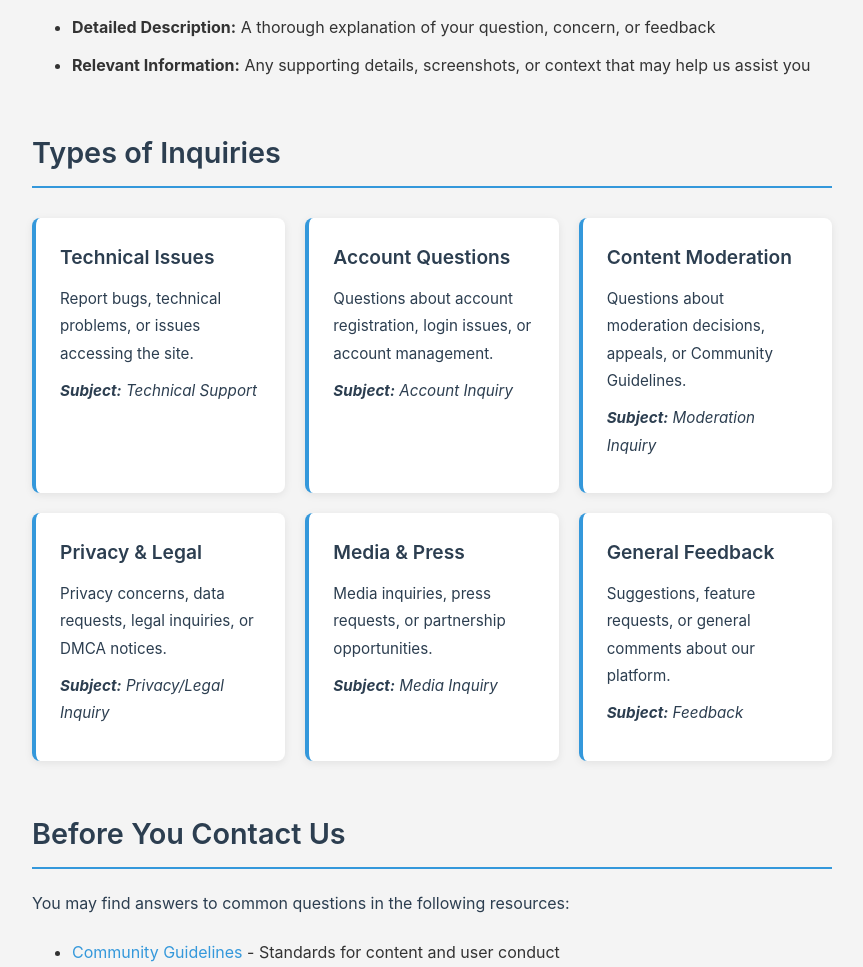
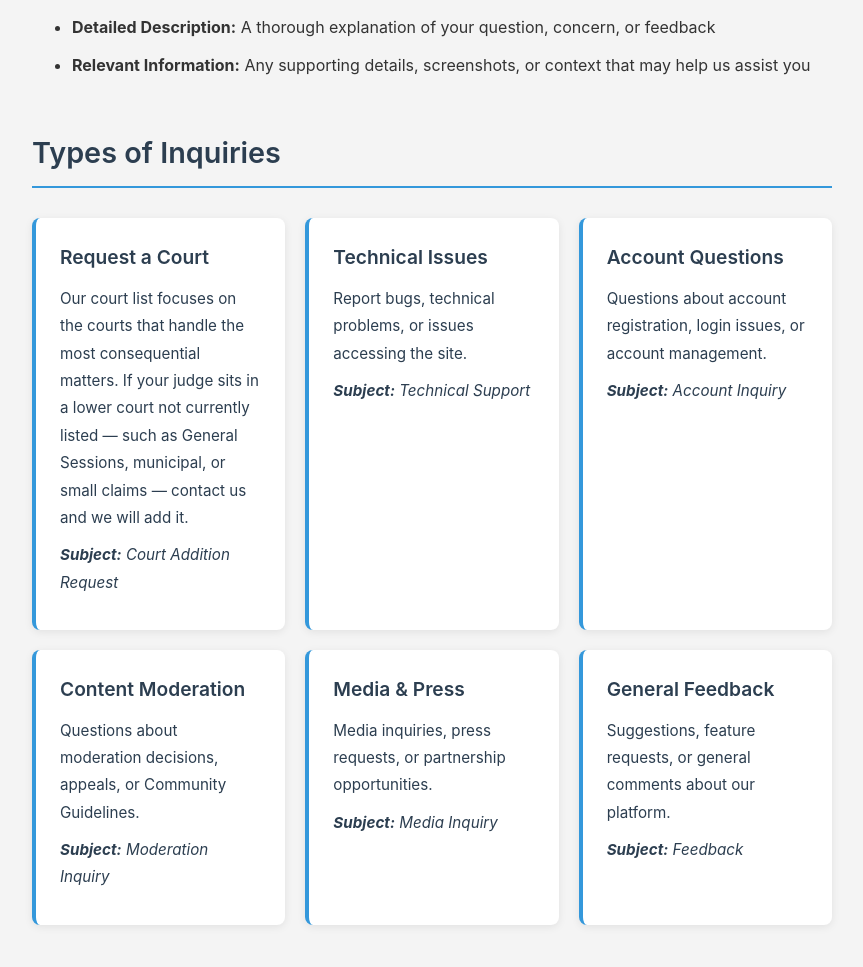
Before and after one commit to RodDog420/JudgeAccount, a Flask app: page /contact in a window 1280 px wide. Shown: the part 959-1926 px from the top of the page, without its empty margins (208-1071 px from the left). Run offline with Flask 3, Linux system fonts and the light colour scheme; some libraries are stand-ins or nearby versions.

Commit message:
Replace Privacy & Legal card with Request a Court card on contact page
Moves court addition request to first position, replacing the redundant
privacy/legal card which is already covered by page footer links.

Co-Authored-By: Claude Sonnet 4.6 <noreply@anthropic.com>

```diff
--- a/app/templates/contact.html
+++ b/app/templates/contact.html
@@ -44,6 +44,12 @@
         <h2>Types of Inquiries</h2>
         <div class="inquiry-types-grid">
             <div class="inquiry-type-card">
+                <h3>Request a Court</h3>
+                <p>Our court list focuses on the courts that handle the most consequential matters. If your judge sits in a lower court not currently listed — such as General Sessions, municipal, or small claims — contact us and we will add it.</p>
+                <p class="inquiry-type-subject"><strong>Subject:</strong> Court Addition Request</p>
+            </div>
+
+            <div class="inquiry-type-card">
                 <h3>Technical Issues</h3>
                 <p>Report bugs, technical problems, or issues accessing the site.</p>
                 <p class="inquiry-type-subject"><strong>Subject:</strong> Technical Support</p>
@@ -59,12 +65,6 @@
                 <h3>Content Moderation</h3>
                 <p>Questions about moderation decisions, appeals, or Community Guidelines.</p>
                 <p class="inquiry-type-subject"><strong>Subject:</strong> Moderation Inquiry</p>
-            </div>
-
-            <div class="inquiry-type-card">
-                <h3>Privacy & Legal</h3>
-                <p>Privacy concerns, data requests, legal inquiries, or DMCA notices.</p>
-                <p class="inquiry-type-subject"><strong>Subject:</strong> Privacy/Legal Inquiry</p>
             </div>
 
             <div class="inquiry-type-card">
```
